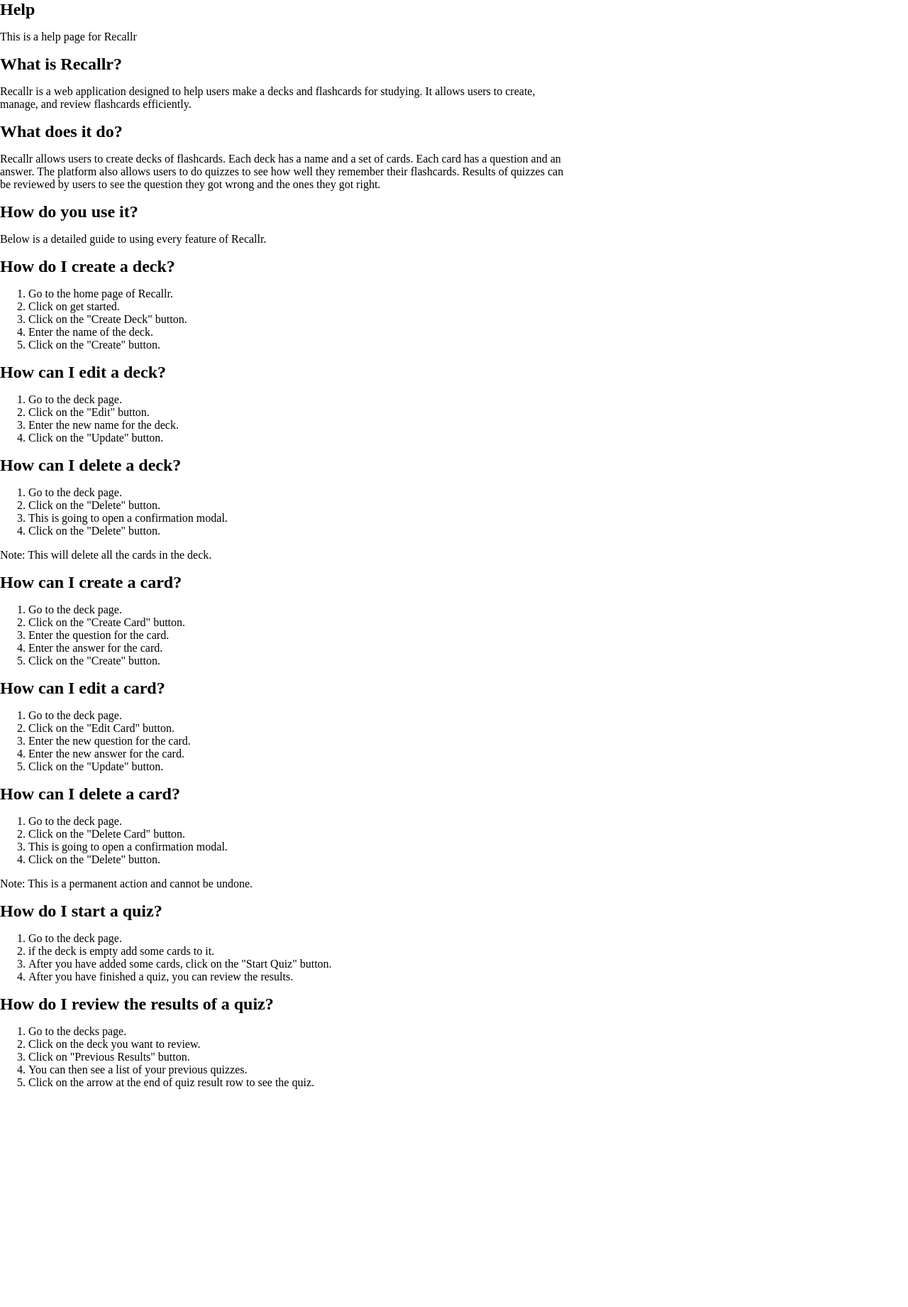
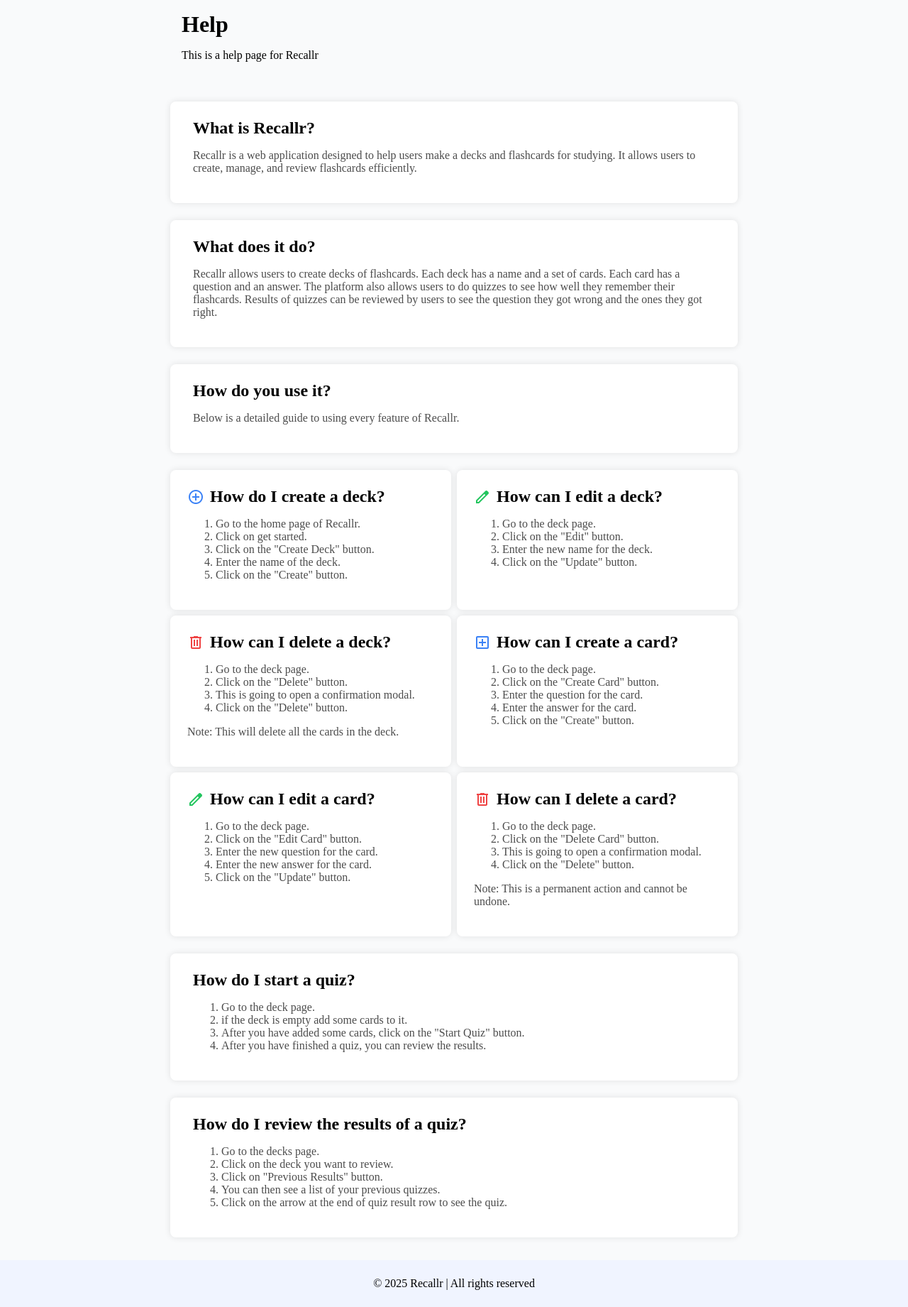
Before and after one commit to walidkhamees/Recallr, a Flask app: page /help in a window 1280 px wide. Shown: the part 82-1923 px from the top of the page at 71% size. Before the commit the page ends 1616 px from the top, so only its background shows below. Run offline with Flask 3, Linux system fonts and the light colour scheme; parts of the project's set-up code (start-up, migrations or seed data) failed here and were passed over.

Commit message:
style(help): styles the help page

```diff
--- /dev/null
+++ b/app/static/css/help-style.css
@@ -0,0 +1,84 @@
+body {
+  background-color: #f9fafb;
+  display: flex;
+  flex-direction: column;
+  min-height: 100vh;
+}
+
+main {
+  flex: 1;
+  padding-bottom: 2em;
+}
+main > .container {
+  width: 100%;
+  margin: 0 auto;
+  box-sizing: border-box;
+
+  display: flex;
+  flex-direction: column;
+  gap: 1.5em;
+}
+
+.help-header-container {
+  padding: 1em;
+  box-sizing: border-box;
+}
+
+.instruction-container {
+  padding: 1.5em 2em;
+  box-sizing: border-box;
+
+  background-color: #fff;
+  border-radius: 0.5em;
+  box-shadow: 0 0 10px rgba(0, 0, 0, 0.1);
+}
+
+.instruction-container-grid {
+  display: grid;
+  grid-template-columns: repeat(2, 1fr);
+
+  gap: 0.5em;
+}
+
+.instruction-container-small {
+  padding: 1.5em;
+  box-sizing: border-box;
+
+  background-color: #fff;
+  border-radius: 0.5em;
+  box-shadow: 0 0 10px rgba(0, 0, 0, 0.1);
+}
+
+.instruction-container p,
+li {
+  color: #4c4c4c;
+}
+
+.instruction-container-small p,
+li {
+  color: #4c4c4c;
+}
+
+.icon-container {
+  display: flex;
+  align-items: center;
+  gap: 0.5em;
+  margin-bottom: 1em;
+}
+
+.icon {
+  width: 1em;
+  height: 1em;
+}
+
+.icon-green {
+  color: #22c55e;
+}
+
+.icon-blue {
+  color: #3b82f6;
+}
+
+.icon-red {
+  color: #ef4444;
+}
--- a/app/templates/help.html
+++ b/app/templates/help.html
@@ -5,6 +5,11 @@
     <meta name="viewport" content="width=device-width, initial-scale=1.0" />
     <title>Recallr Help</title>
     <link rel="stylesheet" href="/static/css/common.css" />
+    <link rel="stylesheet" href="/static/css/help-style.css" />
+    <link
+      href="https://fonts.googleapis.com/css2?family=Material+Symbols+Outlined"
+      rel="stylesheet"
+    />
   </head>
   <body>
     <header>
@@ -28,8 +33,8 @@
 
     <main>
       <div class="container">
-        <div class="instruction-container">
-          <h2>Help</h2>
+        <div class="help-header-container">
+          <h1>Help</h1>
           <p>This is a help page for Recallr</p>
         </div>
         <div class="instruction-container">
@@ -57,8 +62,14 @@
           <p>Below is a detailed guide to using every feature of Recallr.</p>
         </div>
 
-        <div class="instruction-container">
+        <div class="instruction-container-grid">
+          <div class="instruction-container-small">
+            <div class="icon-container">
+              <span class="material-symbols-outlined icon icon-blue">
+                add_circle
+              </span>
               <h2>How do I create a deck?</h2>
+            </div>
             <ol>
               <li>Go to the home page of Recallr.</li>
               <li>Click on get started.</li>
@@ -68,8 +79,14 @@
             </ol>
           </div>
 
-        <div class="instruction-container">
+          <div class="instruction-container-small">
+            <div class="icon-container">
+              <span class="material-symbols-outlined icon icon-green">
+                edit
+              </span>
               <h2>How can I edit a deck?</h2>
+            </div>
+
             <ol>
               <li>Go to the deck page.</li>
               <li>Click on the "Edit" button.</li>
@@ -78,8 +95,13 @@
             </ol>
           </div>
 
-        <div class="instruction-container">
+          <div class="instruction-container-small">
+            <div class="icon-container">
+              <span class="material-symbols-outlined icon icon-red">
+                delete_outline
+              </span>
               <h2>How can I delete a deck?</h2>
+            </div>
             <ol>
               <li>Go to the deck page.</li>
               <li>Click on the "Delete" button.</li>
@@ -89,8 +111,13 @@
             <p>Note: This will delete all the cards in the deck.</p>
           </div>
 
-        <div class="instruction-container">
+          <div class="instruction-container-small">
+            <div class="icon-container">
+              <span class="material-symbols-outlined icon icon-blue">
+                add_box
+              </span>
               <h2>How can I create a card?</h2>
+            </div>
             <ol>
               <li>Go to the deck page.</li>
               <li>Click on the "Create Card" button.</li>
@@ -100,8 +127,13 @@
             </ol>
           </div>
 
-        <div class="instruction-container">
+          <div class="instruction-container-small">
+            <div class="icon-container">
+              <span class="material-symbols-outlined icon icon-green">
+                edit
+              </span>
               <h2>How can I edit a card?</h2>
+            </div>
             <ol>
               <li>Go to the deck page.</li>
               <li>Click on the "Edit Card" button.</li>
@@ -111,8 +143,13 @@
             </ol>
           </div>
 
-        <div class="instruction-container">
+          <div class="instruction-container-small">
+            <div class="icon-container">
+              <span class="material-symbols-outlined icon icon-red">
+                delete_outline
+              </span>
               <h2>How can I delete a card?</h2>
+            </div>
             <ol>
               <li>Go to the deck page.</li>
               <li>Click on the "Delete Card" button.</li>
@@ -120,6 +157,7 @@
               <li>Click on the "Delete" button.</li>
             </ol>
             <p>Note: This is a permanent action and cannot be undone.</p>
+          </div>
         </div>
 
         <div class="instruction-container">
@@ -148,5 +186,9 @@
         </div>
       </div>
     </main>
+
+    <footer>
+      <p>&copy; 2025 Recallr | All rights reserved</p>
+    </footer>
   </body>
 </html>
```
Lines whose indentation alone changed are shown as unchanged.
